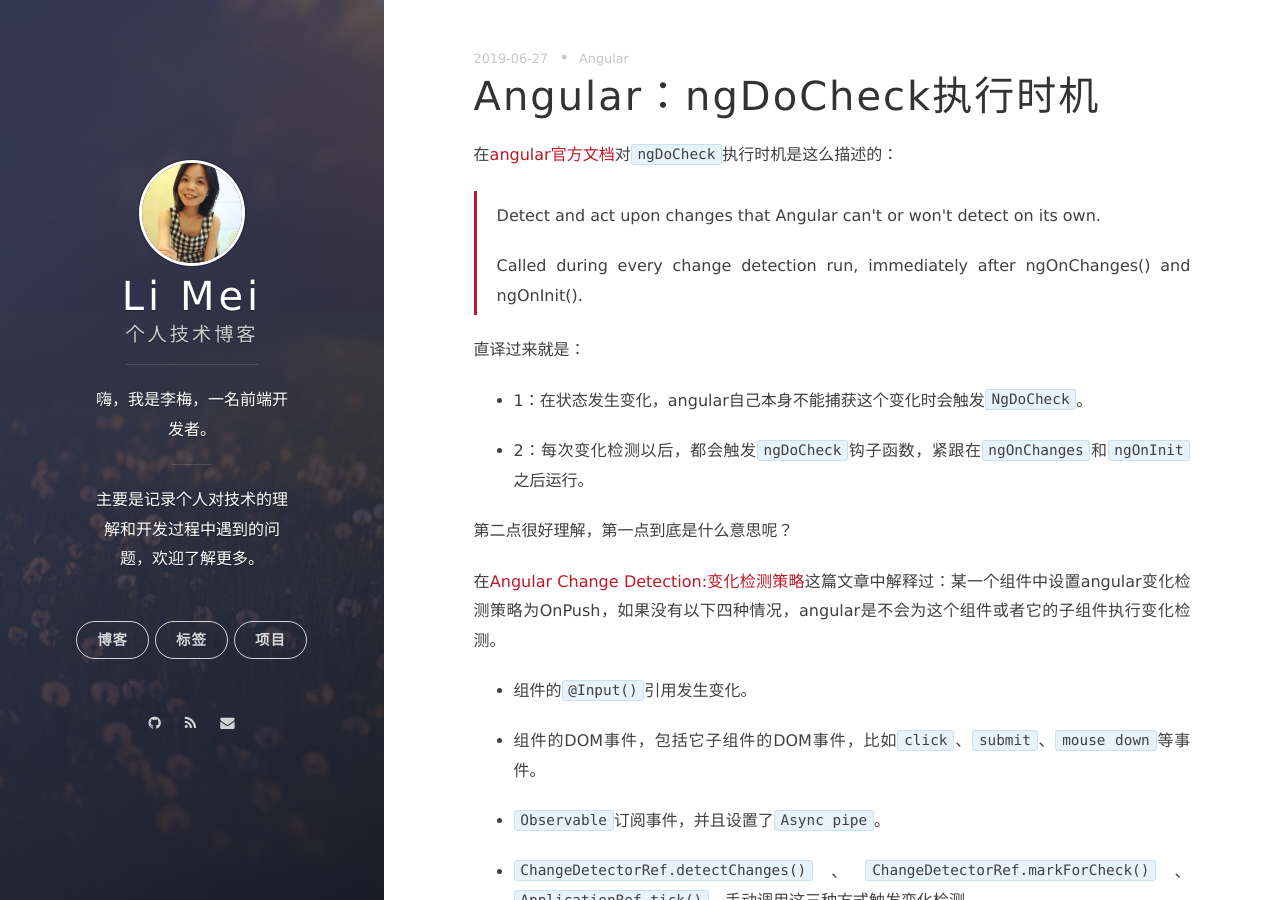
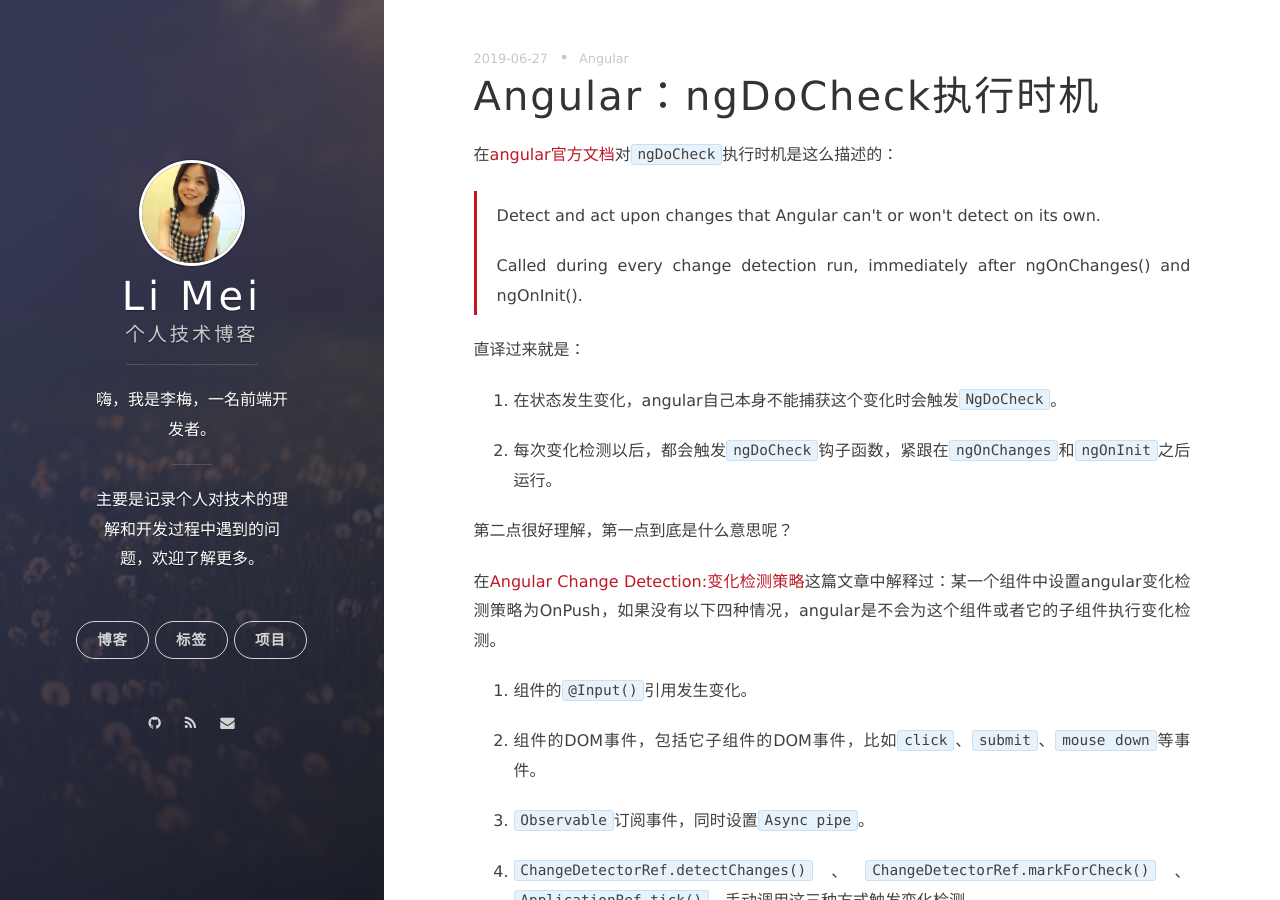
Before and after one commit to LiMeii/LiMeii.github.io, a Jekyll site: the page built from _posts/2019-06-27-angular-ngdocheck-onpush-strategy.md, in a window 1280 px wide and 900 px high. Built offline with Jekyll 4.4.1, drawn with Linux system fonts in a browser that asks for light colours; nearby versions of some CDN libraries.

Commit message:
update post

````diff
--- a/_posts/2019-06-27-angular-ngdocheck-onpush-strategy.md
+++ b/_posts/2019-06-27-angular-ngdocheck-onpush-strategy.md
@@ -13,21 +13,21 @@ layout: post
 
 直译过来就是：
 
- - 1：在状态发生变化，angular自己本身不能捕获这个变化时会触发```NgDoCheck```。
+ 1. 在状态发生变化，angular自己本身不能捕获这个变化时会触发```NgDoCheck```。
 
- - 2：每次变化检测以后，都会触发```ngDoCheck```钩子函数，紧跟在```ngOnChanges```和```ngOnInit```之后运行。
+ 2. 每次变化检测以后，都会触发```ngDoCheck```钩子函数，紧跟在```ngOnChanges```和```ngOnInit```之后运行。
 
 第二点很好理解，第一点到底是什么意思呢？
 
 在[Angular Change Detection:变化检测策略](https://limeii.github.io/2019/06/angular-changeDetectionStrategy-OnPush/)这篇文章中解释过：某一个组件中设置angular变化检测策略为OnPush，如果没有以下四种情况，angular是不会为这个组件或者它的子组件执行变化检测。
 
-- 组件的```@Input()```引用发生变化。
+1. 组件的```@Input()```引用发生变化。
 
-- 组件的DOM事件，包括它子组件的DOM事件，比如```click```、```submit```、```mouse down```等事件。
+2. 组件的DOM事件，包括它子组件的DOM事件，比如```click```、```submit```、```mouse down```等事件。
 
-- ```Observable```订阅事件，并且设置了```Async pipe```。
+3.  ```Observable```订阅事件，同时设置```Async pipe```。
 
-- ```ChangeDetectorRef.detectChanges()```、```ChangeDetectorRef.markForCheck()```、```ApplicationRef.tick()```，手动调用这三种方式触发变化检测。
+4.  ```ChangeDetectorRef.detectChanges()```、```ChangeDetectorRef.markForCheck()```、```ApplicationRef.tick()```，手动调用这三种方式触发变化检测。
 
 
 我们来看一个例子，有一个组件树结构如下：
````
Also changed, not shown: _posts/2019-06-23-angular-changedetection.md (+3 -3 lines).
